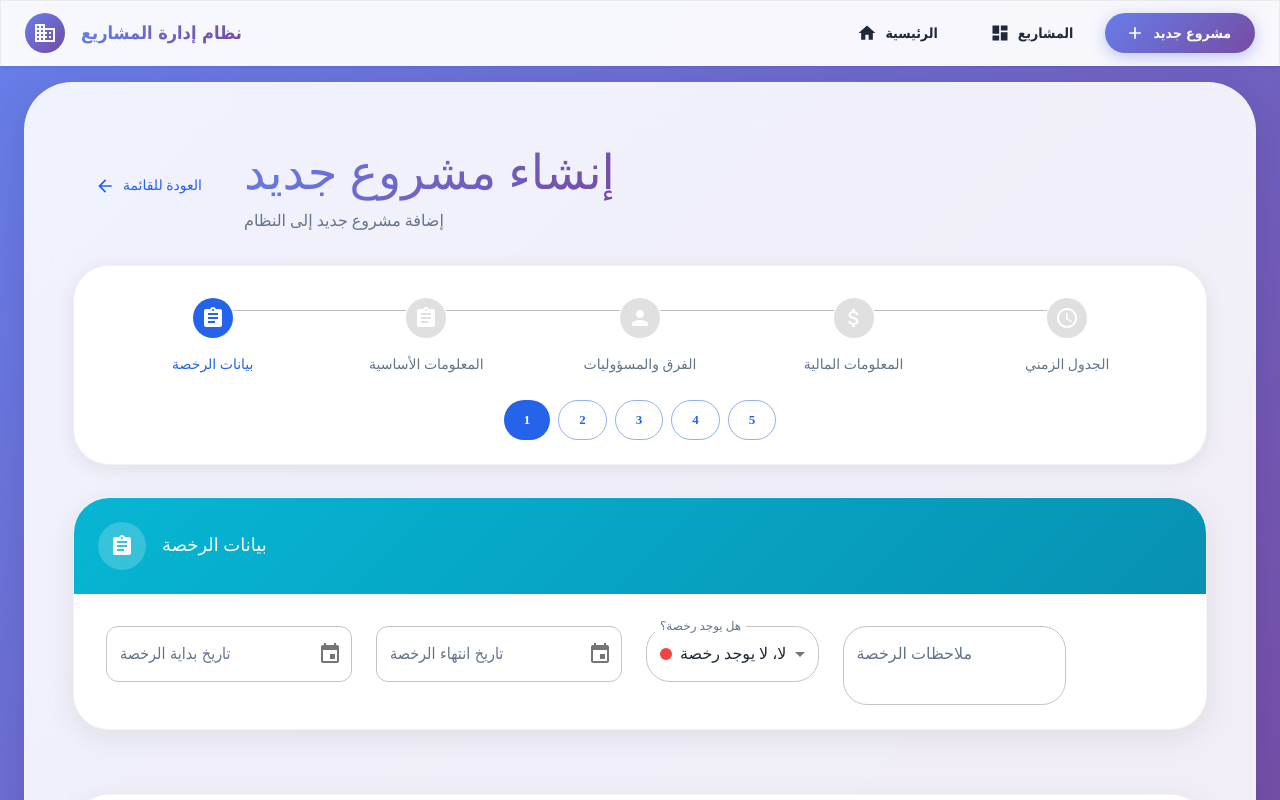
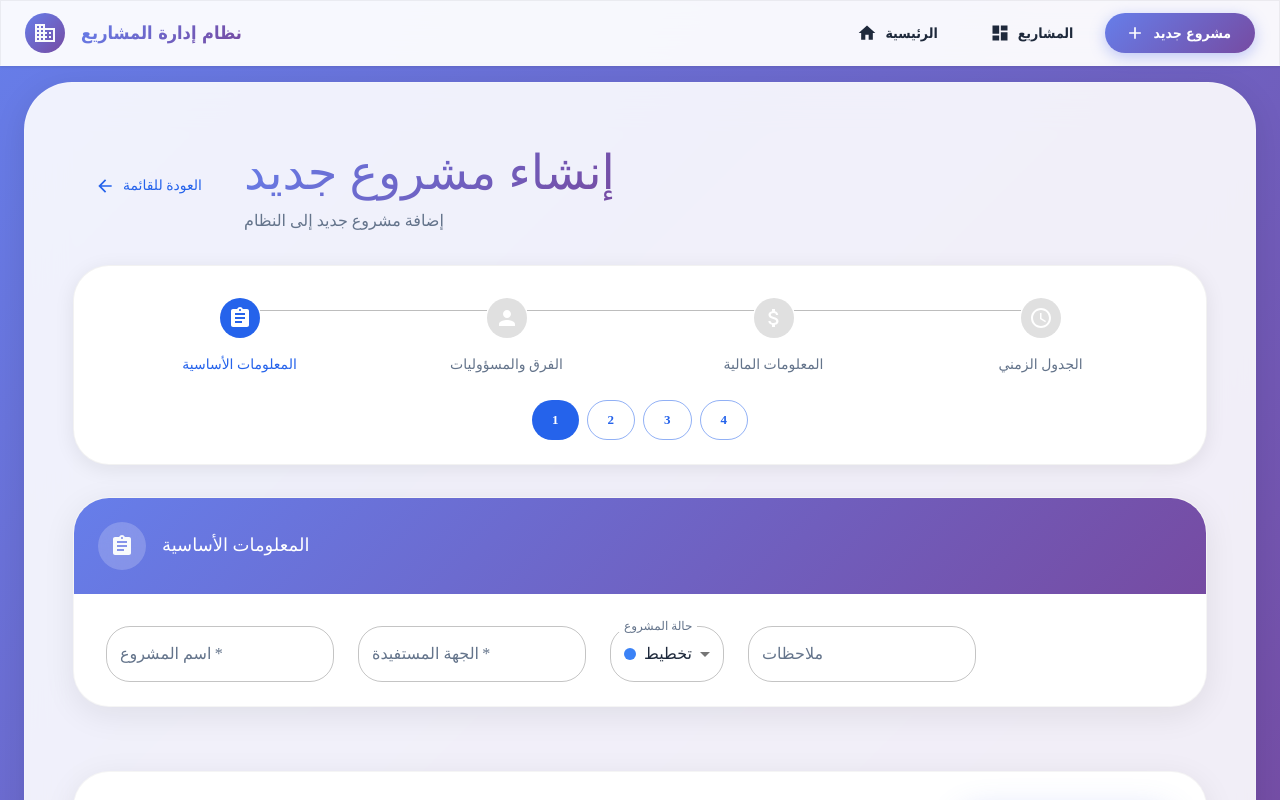
Before and after one commit to abood3y11/Googlesheet, a React (Vite) app: page /projects/new in a window 1280 px wide. Shown: the top 800 px of the page. Built offline with nearby package versions, Linux system fonts and the light colour scheme.

Commit message:
Updated API_ENDPOINTS.md

```diff
--- a/src/pages/ProjectDetails.jsx
+++ b/src/pages/ProjectDetails.jsx
@@ -440,54 +440,6 @@ const ProjectDetails = () => {
 
           {/* Content Grid */}
           <Grid container spacing={3}>
-            {/* License Information */}
-            <Grid item xs={12} lg={6}>
-              <InfoCard
-                title="بيانات الرخصة"
-                icon={<AssignmentIcon />}
-                gradient="linear-gradient(135deg, #06b6d4 0%, #0891b2 100%)"
-              >
-                <Stack spacing={2}>
-                  <DetailItem
-                    label="تاريخ بداية الرخصة"
-                    value={formatDate(project.license_start_date)}
-                    icon={<CalendarIcon fontSize="small" />}
-                  />
-                  <DetailItem
-                    label="تاريخ انتهاء الرخصة"
-                    value={formatDate(project.license_end_date)}
-                    icon={<CalendarIcon fontSize="small" />}
-                  />
-                  <DetailItem
-                    label="حالة الرخصة"
-                    value={
-                      <Box display="flex" alignItems="center" gap={1}>
-                        <Box
-                          sx={{
-                            width: 12,
-                            height: 12,
-                            borderRadius: '50%',
-                            bgcolor: project.has_license ? '#10b981' : '#ef4444'
-                          }}
-                        />
-                        <Typography sx={{ fontFamily: 'Sakkal Majalla' }}>
-                          {project.has_license ? 'يوجد رخصة' : 'لا يوجد رخصة'}
-                        </Typography>
-                      </Box>
-                    }
-                    icon={<InfoIcon fontSize="small" />}
-                  />
-                  {project.license_notes && (
-                    <DetailItem
-                      label="ملاحظات الرخصة"
-                      value={project.license_notes}
-                      icon={<DescriptionIcon fontSize="small" />}
-                    />
-                  )}
-                </Stack>
-              </InfoCard>
-            </Grid>
-
             {/* Basic Information */}
             <Grid item xs={12} lg={6}>
               <InfoCard
--- a/src/pages/ProjectForm.jsx
+++ b/src/pages/ProjectForm.jsx
@@ -46,12 +46,6 @@ const ProjectForm = () => {
   const [activeStep, setActiveStep] = useState(0);
 
   const [formData, setFormData] = useState({
-    // License data
-    license_start_date: null,
-    license_end_date: null,
-    has_license: false,
-    license_notes: '',
-    // Project data
     project_name: '',
     beneficiary_organization: '',
     university_project_manager: '',
@@ -80,7 +74,6 @@ const ProjectForm = () => {
   });
 
   const steps = [
-    { label: 'بيانات الرخصة', icon: <AssignmentIcon /> },
     { label: 'المعلومات الأساسية', icon: <AssignmentIcon /> },
     { label: 'الفرق والمسؤوليات', icon: <PersonIcon /> },
     { label: 'المعلومات المالية', icon: <MoneyIcon /> },
@@ -100,8 +93,6 @@ const ProjectForm = () => {
 
       const formattedProject = { ...project };
       const dateFields = [
-        'license_start_date',
-        'license_end_date',
         'project_authorization_date',
         'charter_preparation_date',
         'project_start_date',
@@ -143,8 +134,6 @@ const ProjectForm = () => {
 
       const submitData = { ...formData };
       const dateFields = [
-        'license_start_date',
-        'license_end_date',
         'project_authorization_date',
         'charter_preparation_date',
         'project_start_date',
@@ -159,8 +148,6 @@ const ProjectForm = () => {
       dateFields.forEach(field => {
         if (submitData[field] && dayjs.isDayjs(submitData[field])) {
           submitData[field] = submitData[field].format('YYYY-MM-DD');
-        } else if (submitData[field] === null || submitData[field] === '') {
-          submitData[field] = null;
         }
       });
 
@@ -473,105 +460,11 @@ const ProjectForm = () => {
 
           {/* Form */}
           <form onSubmit={handleSubmit}>
-            {/* Step 0: License Information */}
-            <FormSection
-              title="بيانات الرخصة"
-              icon={<AssignmentIcon />}
-              step={0}
-              gradient="linear-gradient(135deg, #06b6d4 0%, #0891b2 100%)"
-            >
-              <Grid container spacing={3}>
-                <Grid item xs={12} md={6}>
-                  <DatePicker
-                    label="تاريخ بداية الرخصة"
-                    value={formData.license_start_date}
-                    onChange={(date) => handleInputChange('license_start_date', date)}
-                    renderInput={(params) => (
-                      <TextField
-                        {...params}
-                        fullWidth
-                        sx={fieldStyles}
-                      />
-                    )}
-                  />
-                </Grid>
-
-                <Grid item xs={12} md={6}>
-                  <DatePicker
-                    label="تاريخ انتهاء الرخصة"
-                    value={formData.license_end_date}
-                    onChange={(date) => handleInputChange('license_end_date', date)}
-                    renderInput={(params) => (
-                      <TextField
-                        {...params}
-                        fullWidth
-                        sx={fieldStyles}
-                      />
-                    )}
-                  />
-                </Grid>
-
-                <Grid item xs={12} md={6}>
-                  <FormControl fullWidth sx={fieldStyles}>
-                    <InputLabel>هل يوجد رخصة؟</InputLabel>
-                    <Select
-                      value={formData.has_license}
-                      onChange={(e) => handleInputChange('has_license', e.target.value)}
-                      label="هل يوجد رخصة؟"
-                    >
-                      <MenuItem value={true}>
-                        <Box display="flex" alignItems="center" gap={1}>
-                          <Box
-                            sx={{
-                              width: 12,
-                              height: 12,
-                              borderRadius: '50%',
-                              bgcolor: '#10b981'
-                            }}
-                          />
-                          <Typography sx={{ fontFamily: 'Sakkal Majalla' }}>
-                            نعم، يوجد رخصة
-                          </Typography>
-                        </Box>
-                      </MenuItem>
-                      <MenuItem value={false}>
-                        <Box display="flex" alignItems="center" gap={1}>
-                          <Box
-                            sx={{
-                              width: 12,
-                              height: 12,
-                              borderRadius: '50%',
-                              bgcolor: '#ef4444'
-                            }}
-                          />
-                          <Typography sx={{ fontFamily: 'Sakkal Majalla' }}>
-                            لا، لا يوجد رخصة
-                          </Typography>
-                        </Box>
-                      </MenuItem>
-                    </Select>
-                  </FormControl>
-                </Grid>
-
-                <Grid item xs={12} md={6}>
-                  <TextField
-                    fullWidth
-                    label="ملاحظات الرخصة"
-                    value={formData.license_notes}
-                    onChange={(e) => handleInputChange('license_notes', e.target.value)}
-                    multiline
-                    rows={2}
-                    sx={textAreaStyles}
-                  />
-                </Grid>
-              </Grid>
-            </FormSection>
-
             {/* Step 1: Basic Information */}
             <FormSection
               title="المعلومات الأساسية"
               icon={<AssignmentIcon />}
-              step={1}
+              step={0}
             >
               <Grid container spacing={3}>
                 <Grid item xs={12} md={6}>
@@ -641,7 +534,7 @@ const ProjectForm = () => {
             <FormSection
               title="الفرق والمسؤوليات"
               icon={<PersonIcon />}
-              step={2}
+              step={1}
               gradient="linear-gradient(135deg, #10b981 0%, #059669 100%)"
             >
               <Grid container spacing={3}>
@@ -713,7 +606,7 @@ const ProjectForm = () => {
             <FormSection
               title="المعلومات المالية"
               icon={<MoneyIcon />}
-              step={3}
+              step={2}
               gradient="linear-gradient(135deg, #f59e0b 0%, #d97706 100%)"
             >
               <Grid container spacing={3}>
@@ -770,7 +663,7 @@ const ProjectForm = () => {
             <FormSection
               title="الجدول الزمني"
               icon={<ScheduleIcon />}
-              step={4}
+              step={3}
               gradient="linear-gradient(135deg, #8b5cf6 0%, #7c3aed 100%)"
             >
               <Grid container spacing={3}>
```
Also changed, not shown: 1 other file (tests, documents, lock files or other folders).
